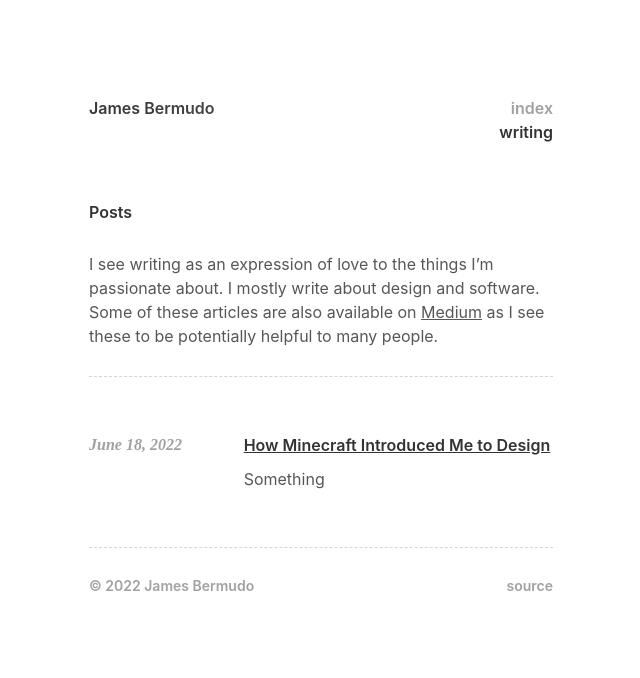
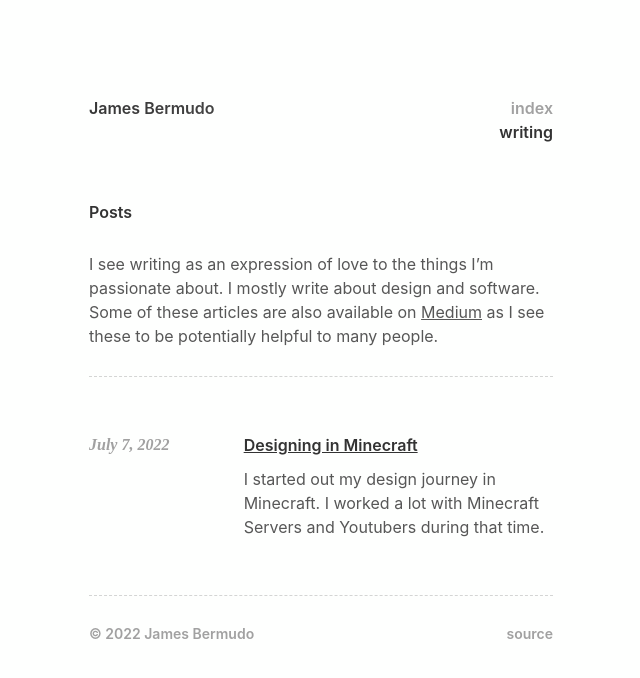
Before and after one commit to jcebermudo/jamesbermudo.com, a Next.js app: page /writing in a window 1280 px wide. Shown: the top 678 px of the page, without its empty margins (319-959 px from the left). Built offline with nearby package versions, Linux system fonts and the light colour scheme.

Commit message:
new blog post

```diff
--- a/components/PostLink.jsx
+++ b/components/PostLink.jsx
@@ -11,7 +11,7 @@ function PostLink({ title, date, description, slug }) {
         </div>
         <div className="sm:col-span-2">
           <Link href="writing/[slug]" as={`writing/${slug}`}>
-            <a className="text-[#333333] text-base font-semibold duration-150 underline group-hover:text-[#19A1FD]">
+            <a className="text-[#333333] text-base font-semibold duration-150 underline hover:text-[#19A1FD] visited:text-[#a0a0a0]">
               {title}
             </a>
           </Link>
--- a/package.json
+++ b/package.json
@@ -23,6 +23,7 @@
     "react-dom": "^18.2.0",
     "react-highlight-colors": "^1.0.2",
     "react-syntax-highlighter": "^15.5.0",
+    "rehype-image-size": "^1.0.0",
     "remark": "^14.0.2",
     "remark-html": "^15.0.1"
   },
--- a/pages/writing/[slug].js
+++ b/pages/writing/[slug].js
@@ -48,8 +48,8 @@ function Post({ data, content }) {
           {data.date}
         </time>
         <div
-          className="prose prose-headings:text-[#606060] prose-headings:text-base prose-headings:font-medium mt-7
-      prose-p:text-[#8B8B8B] prose-p:text-base prose-a:text-[#606060] prose-a:text-base prose-a:underline prose-a:duration-150 prose-a:hover:hover:text-indigo-500"
+          className="prose prose-headings:text-[#333333] prose-headings:text-base prose-headings:font-semibold mt-7
+     prose-p:text-[#575757] prose-p:text-base prose-a:text-[#606060] prose-a:text-base prose-a:underline prose-a:duration-150 hover:prose-a:text-[#19A1FD]"
         >
           <MDXRemote {...content} />
         </div>
--- a/posts/minecraft.mdx
+++ b/posts/minecraft.mdx
@@ -1,7 +1,20 @@
 ---
-title: "How Minecraft Introduced Me to Design"
-date: "June 18, 2022"
-description: "Something"
+title: "Designing in Minecraft"
+date: "July 7, 2022"
+description: "I started out my design journey in Minecraft. I worked a lot with Minecraft Servers and Youtubers during that time."
 ---
 
-#Lol
+It was 2019, and I had to figure out how to make money to buy myself a new computer. I was already designing and doing work for other people but it wasn't enough and I have yet to grasp the concept of freelancing. This changed when my friend introduced me to a website where you can hire designers and developers for your Minecraft server. I was also heavily obsessed with Minecraft and what better way to combine my favorite game with what I am passionate about.
+
+![MC Market](/images/posts/mcmarket.png)
+
+The website is called <a href="https://www.mc-market.org/" target="_blank">MC Market</a> and it's still up as I'm writing this. It's a website filled with teenagers trying to make money off Minecraft. This could be in the form of video editing, graphic design, motion design, system administration, plugin development, and many more.
+
+I took on all kinds of roles during my time at that website. And it gave me so many ideas and concepts about what I could be doing. It made me even more passionate about design and programming. I made server trailers, logos, built websites, worked with Tebex/XenForo themes, and even worked with some big YouTubers like <a href="https://www.youtube.com/c/Spifey" target="_blank">Spifey</a> and <a href="https://www.youtube.com/c/BionicDanny" target="_blank">Bionic</a>. I also met and discovered so many
+talented people that would eventually be startup founders, product designers, successful content creators, and cinematographers.
+
+Although these things were great, the community was very toxic. You can't charge more than $15 for a logo or else you will be called out as a scammer or a _bad designer_. So after a year of freelancing there, I moved out and decided to work on even bigger projects like working with studios and startups.
+
+We all had to start somewhere, whether it was to crack Adobe Photoshop when you were 12 or your gaming clan needed a logo and banner. I just wrote this to share how I got started with my design.
+
+_Also here's my <a href="https://www.mc-market.org/members/198276/" target="_blank">MC Market account</a>_
```
Also changed, not shown: public/images/posts/mcmarket.png (added), 1 other file (tests, documents, lock files or other folders).
